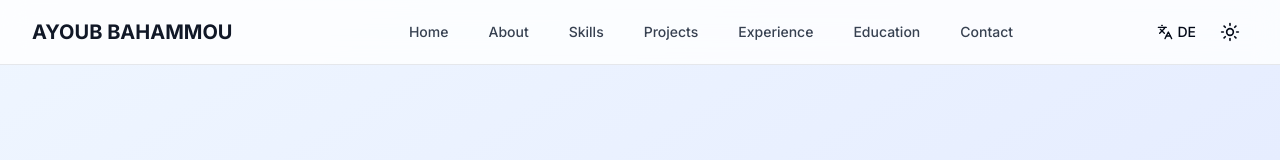
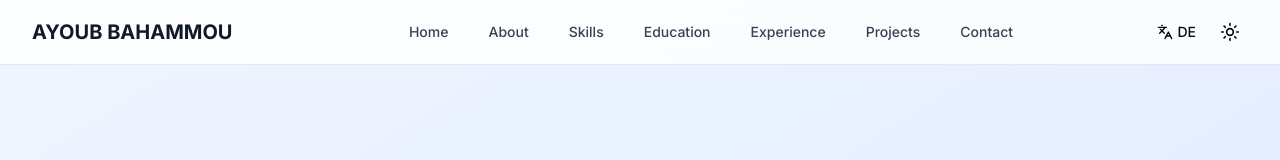
Before and after one commit to AyoubHisoka14/portfolio, a Next.js app: page / in a window 1280 px wide. Shown: the top 160 px of the page. Built offline with nearby package versions, Linux system fonts and the light colour scheme.

Commit message:
Adjusted Translations

```diff
--- a/src/app/page.tsx
+++ b/src/app/page.tsx
@@ -20,9 +20,9 @@ export default function Home() {
           <HeroSection />
           <AboutSection />
           <SkillsSection />
+          <EducationSection />
+          <ExperienceSection />
           <ProjectsSection />
-          <ExperienceSection />
-          <EducationSection />
           <ContactSection />
         </main>
         <Footer />
--- a/src/components/contact-section.tsx
+++ b/src/components/contact-section.tsx
@@ -30,20 +30,14 @@ const socialLinks = [
   {
     icon: Linkedin,
     label: "LinkedIn",
-    href: "https://linkedin.com/in/yourusername",
+    href: "https://linkedin.com/in/ayoub-bahammou-0b8ba9289",
     color: "hover:bg-blue-600",
   },
   {
     icon: Github,
     label: "GitHub",
-    href: "https://github.com/yourusername",
+    href: "https://github.com/AyoubHisoka14",
     color: "hover:bg-gray-800",
-  },
-  {
-    icon: Twitter,
-    label: "Twitter",
-    href: "https://twitter.com/yourusername",
-    color: "hover:bg-blue-400",
   },
 ];
 
@@ -141,7 +135,7 @@ export function ContactSection() {
                     href={social.href}
                     target="_blank"
                     rel="noopener noreferrer"
-                    className={`w-12 h-12 bg-gray-100 dark:bg-gray-800 rounded-lg flex items-center justify-center text-gray-600 dark:text-gray-400 transition-colors ${social.color}`}
+                    className={`w-12 h-12 bg-white dark:bg-gray-800 rounded-lg flex items-center justify-center text-gray-600 dark:text-gray-400 transition-colors ${social.color}`}
                     aria-label={social.label}
                   >
                     <social.icon className="h-6 w-6" />
@@ -151,16 +145,16 @@ export function ContactSection() {
             </div>
 
             {/* Availability */}
-            <div className="bg-blue-50 dark:bg-blue-900/20 p-6 rounded-lg">
-              <h4 className="text-lg font-semibold text-gray-900 dark:text-white mb-2">
+            <div className="bg-white dark:bg-blue-900/20 p-6 rounded-lg">
+              <h4 className="text-lg font-semibold text-black dark:text-white mb-2">
                 {t("contact.availability")}
               </h4>
-              <p className="text-gray-600 dark:text-gray-400 mb-4">
+              <p className="text-black dark:text-gray-400 mb-4">
                 {t("contact.available")}
               </p>
               <div className="flex items-center gap-2">
                 <div className="w-3 h-3 bg-green-500 rounded-full animate-pulse" />
-                <span className="text-sm text-gray-600 dark:text-gray-400">
+                <span className="text-sm text-black dark:text-gray-400">
                   {t("contact.availableForProjects")}
                 </span>
               </div>
--- a/src/components/navigation.tsx
+++ b/src/components/navigation.tsx
@@ -10,9 +10,9 @@ const navItems = [
   { name: "nav.home", href: "#home" },
   { name: "nav.about", href: "#about" },
   { name: "nav.skills", href: "#skills" },
-  { name: "nav.projects", href: "#projects" },
-  { name: "nav.experience", href: "#experience" },
-  { name: "nav.education", href: "#education" },
+    { name: "nav.education", href: "#education" },
+    { name: "nav.experience", href: "#experience" },
+    { name: "nav.projects", href: "#projects" },
   { name: "nav.contact", href: "#contact" },
 ];
 
--- a/src/components/projects-section.tsx
+++ b/src/components/projects-section.tsx
@@ -6,63 +6,35 @@ import { useLanguage } from "./language-provider";
 
 const projects = [
   {
-    title: "E-Commerce Platform",
-    description: "A full-stack e-commerce platform built with Next.js, TypeScript, and Stripe integration. Features include user authentication, product management, and payment processing.",
-    technologies: ["Next.js", "TypeScript", "Stripe", "Tailwind CSS", "PostgreSQL"],
-    githubUrl: "https://github.com/yourusername/ecommerce-platform",
-    liveUrl: "https://ecommerce-platform.vercel.app",
-    stars: 45,
-    forks: 12,
+    titleKey: "projects.discoverApp.title",
+    descriptionKey: "projects.discoverApp.description",
+    technologies: ["Spring Boot", "PostgreSQL", "React", "TypeScript"],
+    githubUrl: "https://github.com/AyoubHisoka14/discoverApp",
+    liveUrl: "https://discover-app.vercel.app",
     image: "/api/placeholder/400/250",
   },
   {
-    title: "Task Management App",
-    description: "A collaborative task management application with real-time updates, drag-and-drop functionality, and team collaboration features.",
-    technologies: ["React", "Node.js", "Socket.io", "MongoDB", "Express"],
-    githubUrl: "https://github.com/yourusername/task-manager",
-    liveUrl: "https://task-manager-app.vercel.app",
-    stars: 32,
-    forks: 8,
+    titleKey: "projects.pizzaservice.title",
+    descriptionKey: "projects.pizzaservice.description",
+    technologies: ["PHP", "HTML", "CSS", "JavaScript"],
+    githubUrl: "https://github.com/AyoubHisoka14/pizzaservice",
+    liveUrl: "https://pizzaservice.vercel.app",
     image: "/api/placeholder/400/250",
   },
   {
-    title: "Weather Dashboard",
-    description: "A beautiful weather dashboard that displays current weather and forecasts using OpenWeatherMap API with interactive charts and location-based features.",
-    technologies: ["React", "Chart.js", "OpenWeatherMap API", "Geolocation API"],
-    githubUrl: "https://github.com/yourusername/weather-dashboard",
-    liveUrl: "https://weather-dashboard.vercel.app",
-    stars: 28,
-    forks: 5,
+    titleKey: "projects.groupUp.title",
+    descriptionKey: "projects.groupUp.description",
+    technologies: ["Java", "Android", "Firebase"],
+    githubUrl: "https://github.com/AyoubHisoka14/GroupUp",
+    liveUrl: "https://play.google.com/store/apps/details?id=com.groupup.app",
     image: "/api/placeholder/400/250",
   },
   {
-    title: "Portfolio Website",
-    description: "A modern, responsive portfolio website built with Next.js and Tailwind CSS. Features dark mode, smooth animations, and SEO optimization.",
-    technologies: ["Next.js", "TypeScript", "Tailwind CSS", "Framer Motion"],
-    githubUrl: "https://github.com/yourusername/portfolio",
-    liveUrl: "https://your-portfolio.vercel.app",
-    stars: 15,
-    forks: 3,
-    image: "/api/placeholder/400/250",
-  },
-  {
-    title: "Blog Platform",
-    description: "A headless CMS blog platform with markdown support, SEO optimization, and a modern admin dashboard for content management.",
-    technologies: ["Next.js", "MDX", "Prisma", "PostgreSQL", "NextAuth"],
-    githubUrl: "https://github.com/yourusername/blog-platform",
-    liveUrl: "https://blog-platform.vercel.app",
-    stars: 22,
-    forks: 7,
-    image: "/api/placeholder/400/250",
-  },
-  {
-    title: "Chat Application",
-    description: "Real-time chat application with user authentication, message history, and file sharing capabilities using WebSocket technology.",
-    technologies: ["React", "Socket.io", "Node.js", "MongoDB", "JWT"],
-    githubUrl: "https://github.com/yourusername/chat-app",
-    liveUrl: "https://chat-app.vercel.app",
-    stars: 18,
-    forks: 4,
+    titleKey: "projects.travelAgency.title",
+    descriptionKey: "projects.travelAgency.description",
+    technologies: ["C++", "Qt", "SQLite"],
+    githubUrl: "https://github.com/AyoubHisoka14/travelAgency",
+    liveUrl: "#",
     image: "/api/placeholder/400/250",
   },
 ];
@@ -91,7 +63,7 @@ export function ProjectsSection() {
         <div className="grid grid-cols-1 md:grid-cols-2 lg:grid-cols-3 gap-8">
           {projects.map((project, index) => (
             <motion.div
-              key={project.title}
+              key={project.titleKey}
               initial={{ opacity: 0, y: 20 }}
               whileInView={{ opacity: 1, y: 0 }}
               transition={{ duration: 0.6, delay: index * 0.1 }}
@@ -100,19 +72,19 @@ export function ProjectsSection() {
             >
               {/* Project Image */}
               <div className="h-48 bg-gradient-to-br from-blue-400 to-purple-500 relative overflow-hidden">
-                <div className="absolute inset-0 bg-black/20 flex items-center justify-center">
-                  <span className="text-white text-lg font-medium">{project.title}</span>
-                </div>
+                              <div className="absolute inset-0 bg-black/20 flex items-center justify-center">
+                <span className="text-white text-lg font-medium">{t(project.titleKey)}</span>
+              </div>
               </div>
 
               {/* Project Content */}
               <div className="p-6">
                 <h3 className="text-xl font-semibold text-gray-900 dark:text-white mb-2">
-                  {project.title}
+                  {t(project.titleKey)}
                 </h3>
 
                 <p className="text-gray-600 dark:text-gray-400 text-sm mb-4 line-clamp-3">
-                  {project.description}
+                  {t(project.descriptionKey)}
                 </p>
 
                 {/* Technologies */}
@@ -125,18 +97,6 @@ export function ProjectsSection() {
                       {tech}
                     </span>
                   ))}
-                </div>
-
-                {/* GitHub Stats */}
-                <div className="flex items-center gap-4 mb-4 text-sm text-gray-500 dark:text-gray-400">
-                  <div className="flex items-center gap-1">
-                    <Star className="h-4 w-4" />
-                    <span>{project.stars}</span>
-                  </div>
-                  <div className="flex items-center gap-1">
-                    <GitBranch className="h-4 w-4" />
-                    <span>{project.forks}</span>
-                  </div>
                 </div>
 
                 {/* Project Links */}
@@ -174,7 +134,7 @@ export function ProjectsSection() {
           className="text-center mt-12"
         >
           <a
-            href="https://github.com/yourusername"
+            href="https://github.com/AyoubHisoka14"
             target="_blank"
             rel="noopener noreferrer"
             className="inline-flex items-center gap-2 px-8 py-3 bg-blue-600 hover:bg-blue-700 text-white rounded-lg font-medium transition-colors duration-200 shadow-lg hover:shadow-xl"
--- a/src/components/skills-section.tsx
+++ b/src/components/skills-section.tsx
@@ -30,7 +30,7 @@ const skills = [
       },
       {
         name: "Tailwind CSS",
-        logo: "https://cdn.jsdelivr.net/gh/devicons/devicon/icons/tailwindcss/tailwindcss-plain.svg",
+        logo: "https://cdn.jsdelivr.net/gh/devicons/devicon/icons/tailwindcss/tailwindcss-original-wordmark.svg",
         color: "bg-cyan-500"
       },
       {
@@ -103,11 +103,6 @@ const skills = [
         logo: "https://cdn.jsdelivr.net/gh/devicons/devicon/icons/flutter/flutter-original.svg",
         color: "bg-blue-500"
       },
-      {
-        name: "Jetpack Compose",
-        logo: "https://developer.android.com/static/images/jetpack/compose/logo/compose-logo.svg",
-        color: "bg-blue-600"
-      },
     ],
   },
   {
@@ -125,12 +120,12 @@ const skills = [
       },
       {
         name: "CI/CD",
-        logo: "https://cdn.jsdelivr.net/gh/devicons/devicon/icons/jenkins/jenkins-original.svg",
-        color: "bg-red-500"
+        logo: "https://cdn.jsdelivr.net/gh/devicons/devicon/icons/githubactions/githubactions-original.svg",
+        color: "bg-gray-800"
       },
       {
         name: "AWS",
-        logo: "https://cdn.jsdelivr.net/gh/devicons/devicon/icons/amazonwebservices/amazonwebservices-original.svg",
+        logo: "https://cdn.jsdelivr.net/gh/devicons/devicon/icons/amazonwebservices/amazonwebservices-original-wordmark.svg",
         color: "bg-yellow-600"
       },
       {
@@ -139,9 +134,9 @@ const skills = [
         color: "bg-purple-500"
       },
       {
-        name: "Jest",
-        logo: "https://cdn.jsdelivr.net/gh/devicons/devicon/icons/jest/jest-plain.svg",
-        color: "bg-red-600"
+        name: "REST API",
+        logo: "https://cdn.jsdelivr.net/gh/devicons/devicon/icons/postman/postman-original.svg",
+        color: "bg-orange-500"
       },
     ],
   },
@@ -312,10 +307,10 @@ export function SkillsSection() {
 
           <div className="flex flex-wrap justify-center gap-3">
             {[
-              "skill.restful", "skill.graphql", "skill.redux", "skill.context", "skill.webpack",
-              "skill.vite", "skill.cicd", "skill.agile", "skill.problem", "skill.team",
-              "skill.review", "skill.testing", "skill.performance", "skill.seo", "skill.accessibility",
-              "skill.hilt", "skill.automated"
+               "skill.graphql", "skill.compose", "skill.context", "skill.reader",
+              "skill.vite",
+              "skill.hilt", "skill.automated", "skill.agile", "skill.problem", "skill.team",
+              "skill.review", "skill.performance", "skill.accessibility"
             ].map((skill, index) => (
               <motion.span
                 key={skill}
```
Also changed, not shown: src/components/about-section.tsx (+4 -4 lines), src/components/experience-section.tsx (+13 -20 lines), src/components/footer.tsx (+2 -11 lines), src/components/language-provider.tsx (+75 -25 lines).
